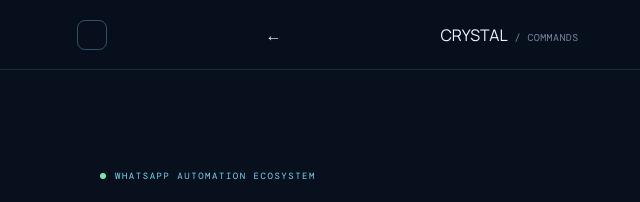
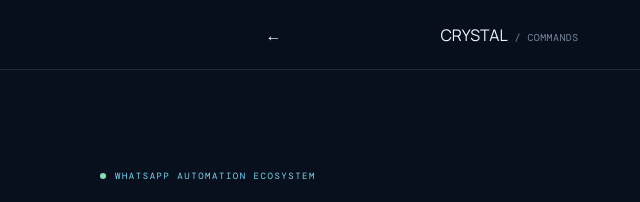
Before and after one commit to zelionpage/crystal, a plain HTML site: page cc/index.html in a window 1280 px wide. Shown: the top 202 px of the page, 0-640 px from the left. Drawn offline with nearby package versions, Linux system fonts and the light colour scheme.

Commit message:
Change border style of brand-mark to solid 0px

```diff
--- a/cc/style.css
+++ b/cc/style.css
@@ -26,7 +26,7 @@ button, input { font: inherit; }
 }
 .brand { display: flex; align-items: center; gap: 11px; font-size: 12px; font-weight: 800; letter-spacing: .16em; }
 .brand-mark {
-  width: 30px; height: 30px; display: grid; place-items: center; border: 1px solid var(--line-strong);
+  width: 30px; height: 30px; display: grid; place-items: center; border: 0px solid var(--line-strong);
   color: var(--cyan); border-radius: 8px; font-size: 20px;
 }
 .brand-version { color: #74869d; font: 10px "DM Mono", monospace; letter-spacing: .04em; margin-left: 7px; }
```
